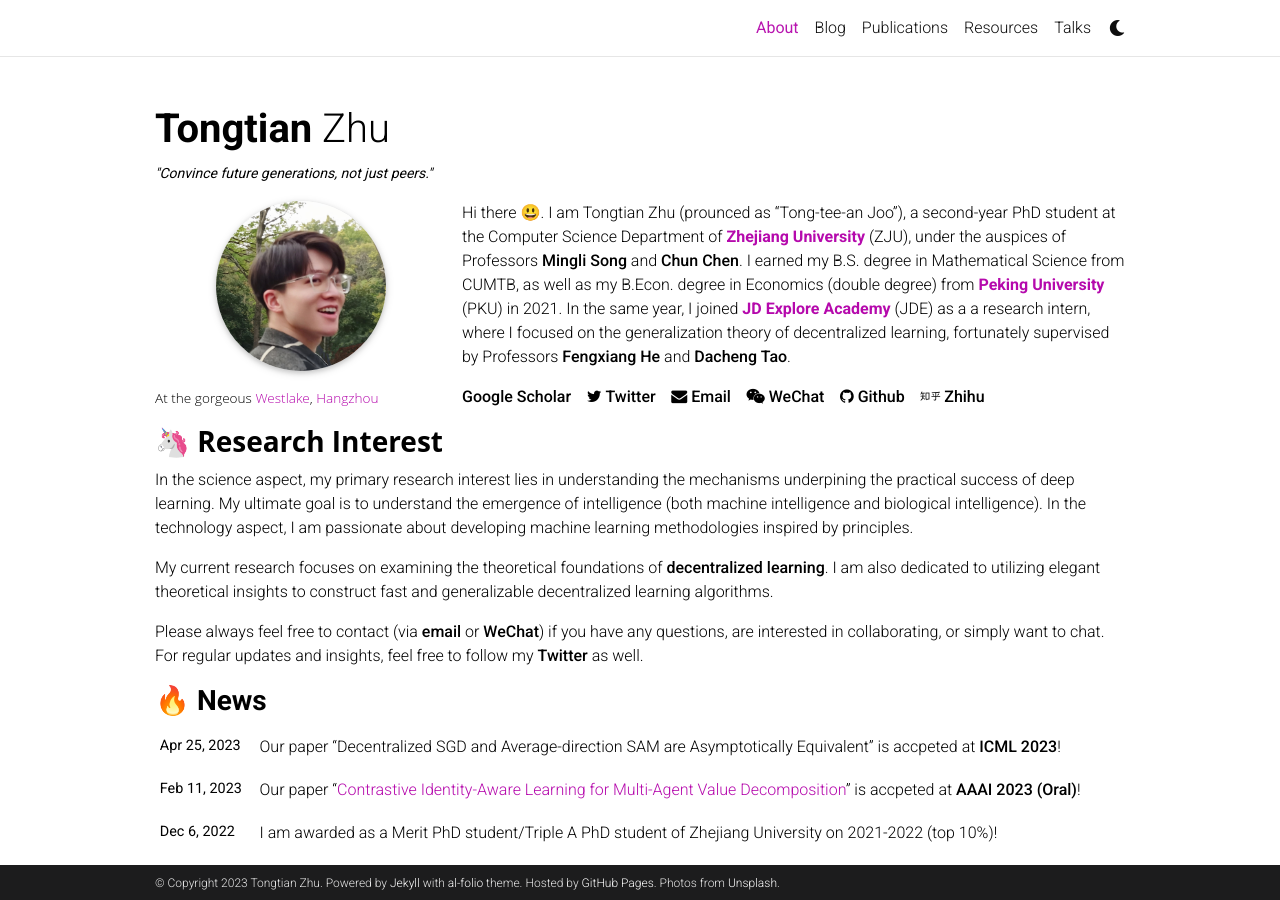
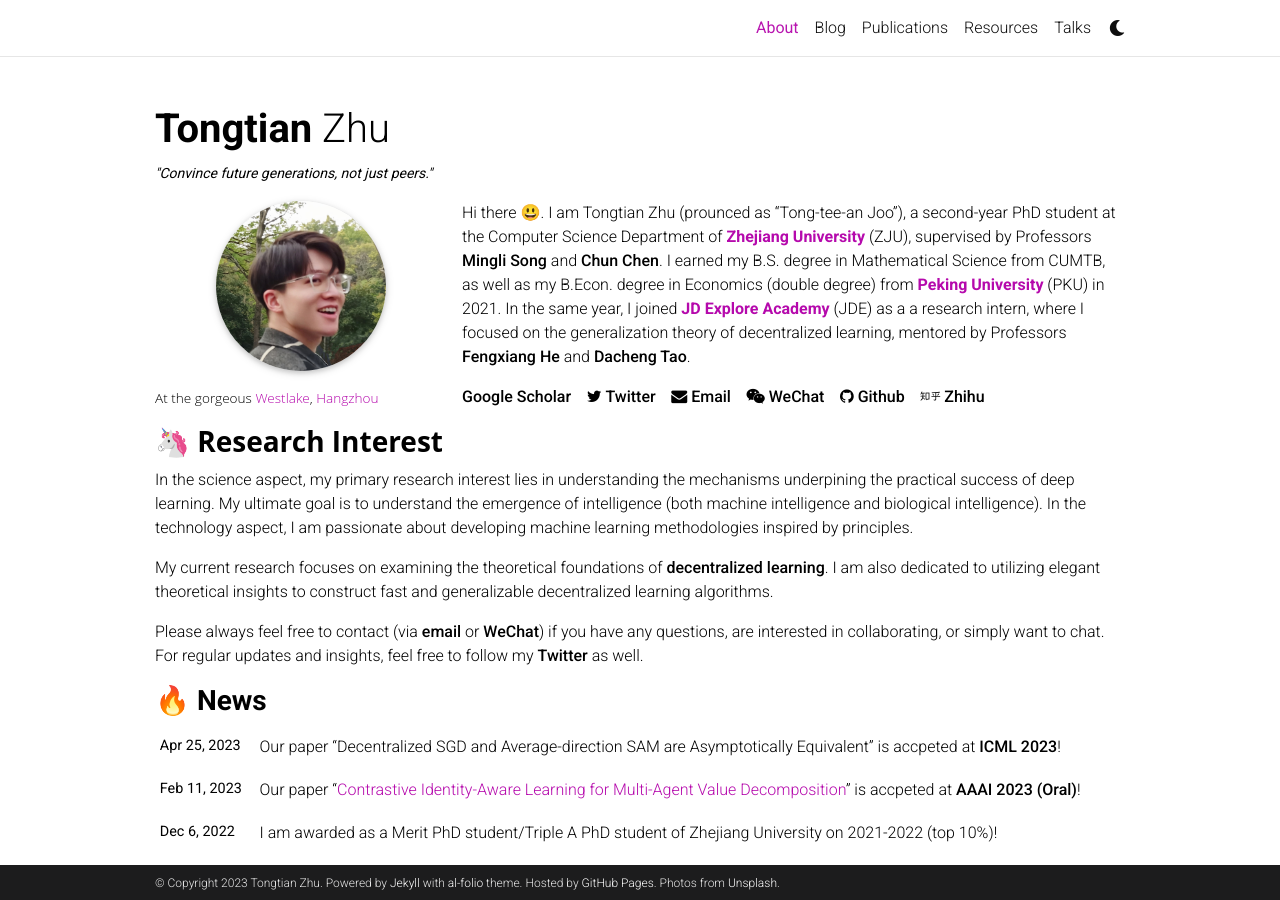
Before and after one commit to Raiden-Zhu/Raiden-Zhu.github.io, a Jekyll site: the page built from _pages/about.md, in a window 1280 px wide and 900 px high. Built offline with Jekyll 4.4.1, drawn with Linux system fonts in a browser that asks for light colours; full-size pictures stand in for the smaller copies a plugin makes; comment, search, counter and statistics services are not loaded; a style sheet for code colours, icons or effects is not loaded.

Commit message:
Update about.md

```diff
--- a/_pages/about.md
+++ b/_pages/about.md
@@ -18,7 +18,7 @@ selected_papers: true # includes a list of papers marked as "selected={true}"
 social: true  # includes social icons at the bottom of the page
 ---
 
-Hi there 😃. I am Tongtian Zhu (prounced as "Tong-tee-an Joo"), a second-year PhD student at the Computer Science Department of [<span style="font-weight: bold; color: #B509AC;">Zhejiang University</span>](https://www.zju.edu.cn/english/) (ZJU), under the auspices of Professors [**Mingli Song**](https://person.zju.edu.cn/en/msong) and [**Chun Chen**](https://person.zju.edu.cn/en/0082004). I earned my B.S. degree in Mathematical Science from CUMTB, as well as my B.Econ. degree in Economics (double degree) from [<span style="font-weight: bold; color: #B509AC;">Peking University</span>](https://english.pku.edu.cn/) (PKU) in 2021. In the same year, I joined [<span style="font-weight: bold; color: #B509AC;">JD Explore Academy</span>](https://corporate.jd.com/) (JDE) as a a research intern, where I focused on the generalization theory of decentralized learning, fortunately supervised by Professors [**Fengxiang He**](https://fengxianghe.github.io/) and [**Dacheng Tao**](https://www.sydney.edu.au/engineering/about/our-people/academic-staff/dacheng-tao.html).
+Hi there 😃. I am Tongtian Zhu (prounced as "Tong-tee-an Joo"), a second-year PhD student at the Computer Science Department of [<span style="font-weight: bold; color: #B509AC;">Zhejiang University</span>](https://www.zju.edu.cn/english/) (ZJU), supervised by Professors [**Mingli Song**](https://person.zju.edu.cn/en/msong) and [**Chun Chen**](https://person.zju.edu.cn/en/0082004). I earned my B.S. degree in Mathematical Science from CUMTB, as well as my B.Econ. degree in Economics (double degree) from [<span style="font-weight: bold; color: #B509AC;">Peking University</span>](https://english.pku.edu.cn/) (PKU) in 2021. In the same year, I joined [<span style="font-weight: bold; color: #B509AC;">JD Explore Academy</span>](https://corporate.jd.com/) (JDE) as a a research intern, where I focused on the generalization theory of decentralized learning,  mentored by Professors [**Fengxiang He**](https://fengxianghe.github.io/) and [**Dacheng Tao**](https://www.sydney.edu.au/engineering/about/our-people/academic-staff/dacheng-tao.html).
 
 <i class="ai ai-google-scholar"></i> [**Google Scholar**](https://scholar.google.com/citations?user=QvBDUsIAAAAJ&hl=zh-CN]) &nbsp;&nbsp; <i class="fa fa-twitter"></i> [**Twitter**](https://twitter.com/Raiden13238619/) &nbsp;&nbsp; <i class="fa fa-envelope"></i> [**Email**](mailto:raiden@zju.edu.cn) &nbsp;&nbsp; <i class="fa fa-weixin"></i> [**WeChat**](https://raw.githubusercontent.com/Raiden-Zhu/Raiden-Zhu.github.io/master/assets/img/WeChat_QR_code.jpg) &nbsp;&nbsp; <i class="fa fa-github"></i> [**Github**](https://github.com/Raiden-Zhu) &nbsp;&nbsp; <i class="fab fa-zhihu"></i> [**Zhihu**](https://www.zhihu.com/people/you-li-70-94)
 
```
